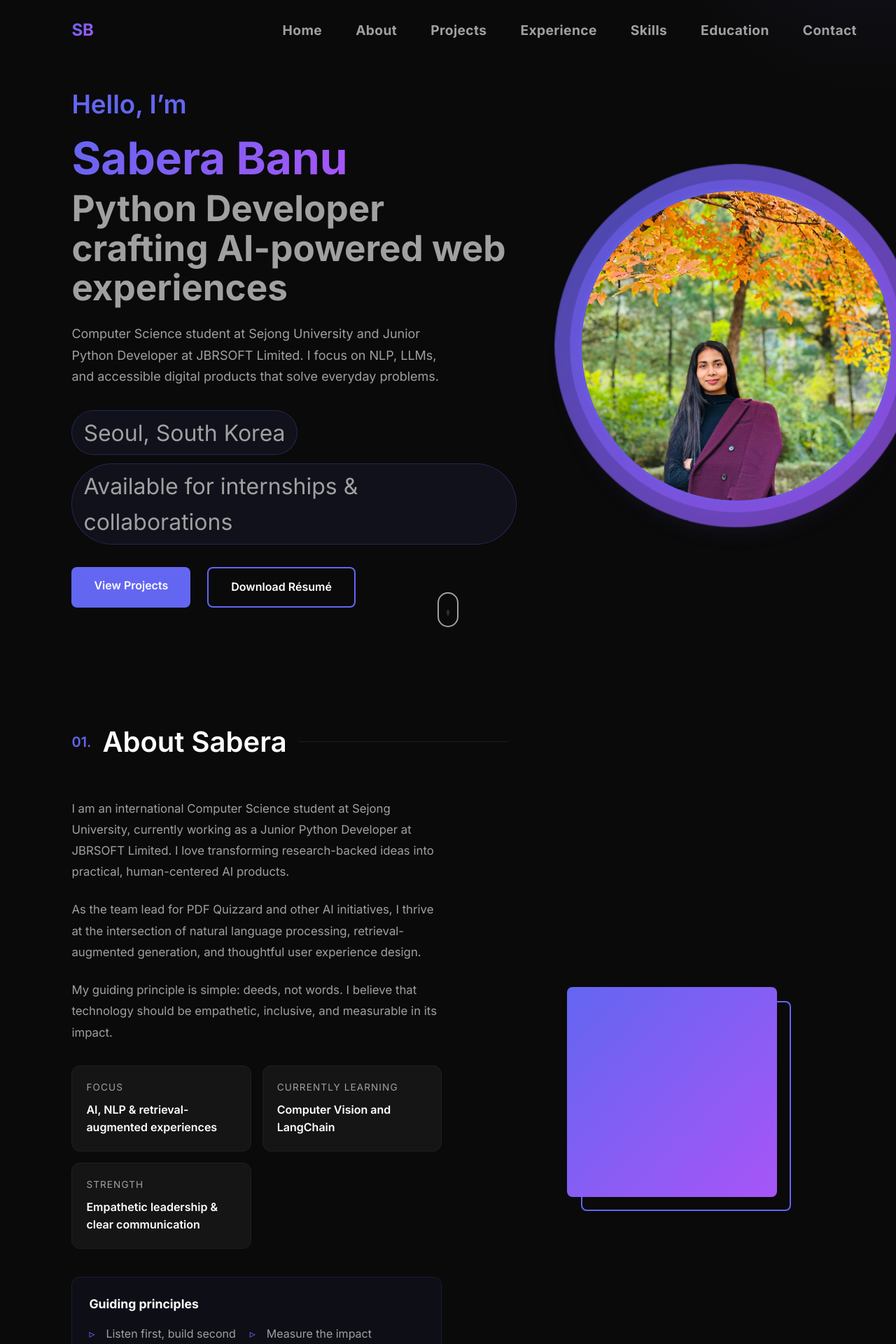
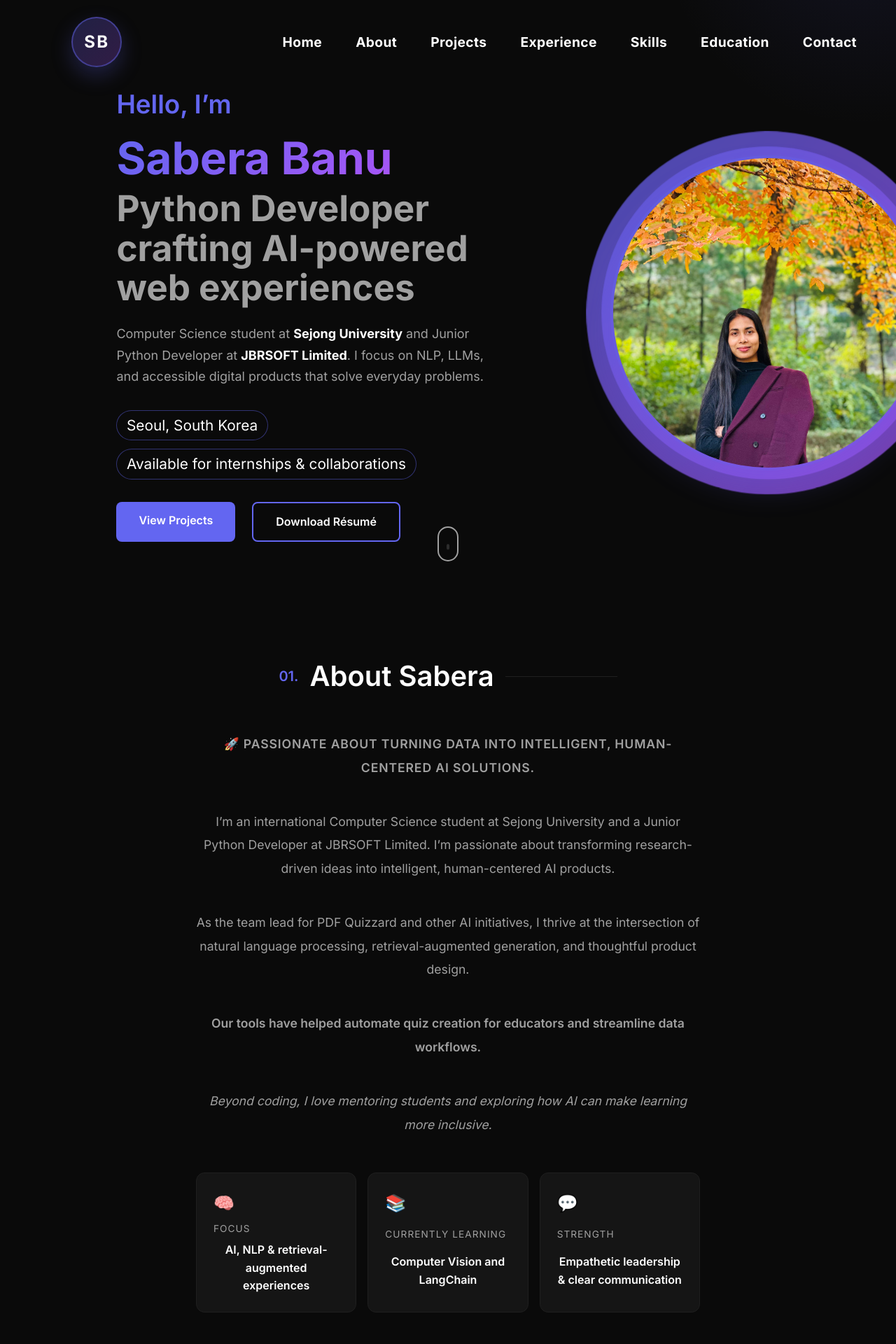
Before and after one commit to saberabanu0001/portfolio-me, a React (Vite) app: page / in a window 1280 px wide. Shown: the top 1920 px of the page at 70% size. Built offline with nearby package versions, Linux system fonts and the light colour scheme.

Commit message:
fiex all middle issues

```diff
--- a/src/components/About.tsx
+++ b/src/components/About.tsx
@@ -36,7 +36,7 @@ const About = () => {
           <div className="section-line"></div>
         </motion.div>
 
-        <div className="about-content">
+        <div className="about-content single-column">
           <motion.div
             className="about-text"
             initial="hidden"
@@ -44,15 +44,29 @@ const About = () => {
             viewport={{ once: true, margin: '-100px' }}
             variants={staggerContainer}
           >
+            <motion.p className="about-micro-intro" variants={fadeInUp}>
+              {aboutContent.microIntro}
+            </motion.p>
             {aboutContent.paragraphs.map((paragraph) => (
               <motion.p key={paragraph.substring(0, 20)} variants={fadeInUp}>
                 {paragraph}
               </motion.p>
             ))}
 
+            <motion.p className="about-impact" variants={fadeInUp}>
+              {aboutContent.impact}
+            </motion.p>
+
+            <motion.p className="about-personal" variants={fadeInUp}>
+              {aboutContent.personalNote}
+            </motion.p>
+
             <motion.div className="about-highlights" variants={fadeInUp}>
               {aboutContent.highlights.map((item) => (
                 <div key={item.label} className="highlight-card">
+                  <span className="highlight-icon" aria-hidden="true">
+                    {item.icon}
+                  </span>
                   <span className="highlight-label">{item.label}</span>
                   <span className="highlight-value">{item.value}</span>
                 </div>
@@ -63,23 +77,13 @@ const About = () => {
               <h3>Guiding principles</h3>
               <ul>
                 {aboutContent.principles.map((principle) => (
-                  <li key={principle}>{principle}</li>
+                  <li key={principle.text}>
+                    <span aria-hidden="true">{principle.icon}</span>
+                    {principle.text}
+                  </li>
                 ))}
               </ul>
             </motion.div>
-          </motion.div>
-
-          <motion.div
-            className="about-image"
-            initial="hidden"
-            whileInView="visible"
-            viewport={{ once: true, margin: '-100px' }}
-            variants={fadeInUp}
-          >
-            <div className="image-frame">
-              <div className="image-content"></div>
-              <div className="image-border"></div>
-            </div>
           </motion.div>
         </div>
       </div>
--- a/src/components/Header.tsx
+++ b/src/components/Header.tsx
@@ -28,7 +28,9 @@ const Header = ({ isScrolled }: HeaderProps) => {
     <header className={`header ${isScrolled ? 'scrolled' : ''}`}>
       <div className="header-container">
         <div className="logo">
-          <a href="#home">SB</a>
+          <a href="#home" className="logo-mark">
+            <span>SB</span>
+          </a>
         </div>
 
         <nav className={`nav ${isMenuOpen ? 'open' : ''}`}>
--- a/src/components/Hero.tsx
+++ b/src/components/Hero.tsx
@@ -27,6 +27,10 @@ const Hero = () => {
     },
   }
 
+  const highlightedDescription = heroContent.description
+    .replace('Sejong University', '<span class="text-highlight">Sejong University</span>')
+    .replace('JBRSOFT Limited', '<span class="text-highlight">JBRSOFT Limited</span>')
+
   return (
     <section id="home" className="hero">
       <motion.div
@@ -41,7 +45,7 @@ const Hero = () => {
             <span className="gradient-text">{heroContent.name}</span>
           </h1>
           <h2 className="hero-title">{heroContent.title}</h2>
-          <p className="hero-description">{heroContent.description}</p>
+          <p className="hero-description" dangerouslySetInnerHTML={{ __html: highlightedDescription }} />
           <ul className="hero-meta">
             <li>{heroContent.location}</li>
             <li>{heroContent.availability}</li>
--- a/src/components/Projects.tsx
+++ b/src/components/Projects.tsx
@@ -1,6 +1,19 @@
 import { motion } from 'framer-motion'
 import { ExternalLink, Github } from './Icons'
-import { projects as projectData } from '../content'
+import { projects } from '../content'
+
+type Project = {
+  title: string
+  description: string
+  tags: string[]
+  liveUrl?: string
+  repoUrl?: string
+  status: string
+  image?: string
+  imageAlt?: string
+}
+
+const projectData: Project[] = projects
 
 const Projects = () => {
   const fadeInUp = {
@@ -65,7 +78,11 @@ const Projects = () => {
                     </a>
                   )}
                 </div>
-                <div className="project-placeholder">{project.title}</div>
+                {project.image ? (
+                  <img src={project.image} alt={project.imageAlt ?? `${project.title} preview`} />
+                ) : (
+                  <div className="project-placeholder">{project.title}</div>
+                )}
               </div>
               <div className="project-content">
                 <h3 className="project-title">{project.title}</h3>
--- a/src/content.ts
+++ b/src/content.ts
@@ -23,17 +23,23 @@ export const heroContent = {
 
 export const aboutContent = {
   heading: 'About Sabera',
+  microIntro: '🚀 Passionate about turning data into intelligent, human-centered AI solutions.',
   paragraphs: [
-    'I am an international Computer Science student at Sejong University, currently working as a Junior Python Developer at JBRSOFT Limited. I love transforming research-backed ideas into practical, human-centered AI products.',
-    'As the team lead for PDF Quizzard and other AI initiatives, I thrive at the intersection of natural language processing, retrieval-augmented generation, and thoughtful user experience design.',
-    'My guiding principle is simple: deeds, not words. I believe that technology should be empathetic, inclusive, and measurable in its impact.',
+    'I’m an international Computer Science student at Sejong University and a Junior Python Developer at JBRSOFT Limited. I’m passionate about transforming research-driven ideas into intelligent, human-centered AI products.',
+    'As the team lead for PDF Quizzard and other AI initiatives, I thrive at the intersection of natural language processing, retrieval-augmented generation, and thoughtful product design.',
   ],
+  impact: 'Our tools have helped automate quiz creation for educators and streamline data workflows.',
+  personalNote: 'Beyond coding, I love mentoring students and exploring how AI can make learning more inclusive.',
   highlights: [
-    { label: 'Focus', value: 'AI, NLP & retrieval-augmented experiences' },
-    { label: 'Currently Learning', value: 'Computer Vision and LangChain' },
-    { label: 'Strength', value: 'Empathetic leadership & clear communication' },
+    { label: 'Focus', value: 'AI, NLP & retrieval-augmented experiences', icon: '🧠' },
+    { label: 'Currently Learning', value: 'Computer Vision and LangChain', icon: '📚' },
+    { label: 'Strength', value: 'Empathetic leadership & clear communication', icon: '💬' },
   ],
-  principles: ['Listen first, build second', 'Measure the impact', 'Keep learning'],
+  principles: [
+    { icon: '🎧', text: 'Listen first. Build second.' },
+    { icon: '📊', text: 'Measure the impact.' },
+    { icon: '🌱', text: 'Keep learning always.' },
+  ],
 }
 
 export const projects = [
@@ -45,6 +51,8 @@ export const projects = [
     liveUrl: undefined,
     repoUrl: 'https://github.com/saberabanu0001/EduPDF-Quiz-Maker',
     status: 'Featured',
+    image: undefined,
+    imageAlt: undefined,
   },
   {
     title: 'CalmMateAI',
@@ -54,6 +62,19 @@ export const projects = [
     liveUrl: undefined,
     repoUrl: 'https://github.com/saberabanu0001/NewCalmateAI',
     status: 'Featured',
+    image: '/images/calmmateai-dashboard.png',
+    imageAlt: 'CalmMateAI dashboard preview',
+  },
+  {
+    title: 'University Jacket Ordering Platform',
+    description:
+      'Responsive PHP platform that streamlines ordering, tracking, and managing university jackets with authentication, catalog browsing, and contact support workflows.',
+    tags: ['PHP', 'MySQL', 'HTML', 'CSS'],
+    liveUrl: undefined,
+    repoUrl: 'https://github.com/saberabanu0001/UniversityJackedOrderingPlatform',
+    status: 'Case Study',
+    image: undefined,
+    imageAlt: undefined,
   },
   {
     title: 'EventBuddy',
@@ -72,6 +93,8 @@ export const projects = [
     liveUrl: undefined,
     repoUrl: 'https://github.com/saberabanu0001/JobConnect',
     status: 'Case Study',
+    image: undefined,
+    imageAlt: undefined,
   },
 ]
 
--- a/src/styles/About.css
+++ b/src/styles/About.css
@@ -4,11 +4,9 @@
 }
 
 .container {
-  max-width: 1200px;
+  max-width: 900px;
   margin: 0 auto;
-  padding: 0;
-  margin-left: clamp(5rem, 8vw, 7rem);
-  margin-right: clamp(2rem, 5vw, 3.5rem);
+  padding: 0 clamp(1.5rem, 4vw, 3rem);
 }
 
 .section-header {
@@ -16,6 +14,8 @@
   align-items: center;
   gap: 1rem;
   margin-bottom: 3rem;
+  justify-content: center;
+  text-align: center;
 }
 
 .section-number {
@@ -31,10 +31,10 @@
 }
 
 .section-line {
-  flex: 1;
+  flex: 0 0 160px;
   height: 1px;
   background: var(--border);
-  max-width: 300px;
+  max-width: none;
 }
 
 .about-content {
@@ -44,11 +44,49 @@
   align-items: center;
 }
 
+.about-content.single-column {
+  grid-template-columns: 1fr;
+  justify-items: center;
+}
+
+.about-content.single-column .about-text {
+  max-width: 720px;
+  text-align: center;
+  margin: 0 auto;
+}
+
+.about-text {
+  display: flex;
+  flex-direction: column;
+  gap: 1.25rem;
+}
+
 .about-text p {
   margin-bottom: 1.5rem;
   color: var(--text-secondary);
-  line-height: 1.8;
-  font-size: 1.05rem;
+  line-height: 1.9;
+  font-size: 1.1rem;
+}
+
+.about-text p:last-of-type {
+  margin-bottom: 0;
+}
+
+.about-micro-intro {
+  color: var(--accent);
+  font-weight: 600;
+  font-size: 1.15rem;
+  text-transform: uppercase;
+  letter-spacing: 0.05em;
+}
+
+.about-impact {
+  color: var(--text-primary);
+  font-weight: 600;
+}
+
+.about-personal {
+  font-style: italic;
 }
 
 .about-highlights {
@@ -62,10 +100,20 @@
   background: var(--card-bg);
   border: 1px solid var(--border);
   border-radius: 12px;
-  padding: 1.25rem;
-  display: flex;
-  flex-direction: column;
-  gap: 0.5rem;
+  padding: 1.5rem;
+  display: grid;
+  gap: 0.4rem;
+  justify-items: start;
+  transition: transform 0.3s ease, border-color 0.3s ease;
+}
+
+.highlight-card:hover {
+  transform: translateY(-4px);
+  border-color: var(--accent);
+}
+
+.highlight-icon {
+  font-size: 1.5rem;
 }
 
 .highlight-label {
@@ -98,15 +146,17 @@
   list-style: none;
   display: flex;
   flex-wrap: wrap;
-  gap: 0.75rem 1.25rem;
+  gap: 1rem 2rem;
   padding-left: 0;
   margin: 0;
 }
 
 .principles li {
   position: relative;
-  padding-left: 1.5rem;
   color: var(--text-secondary);
+  display: inline-flex;
+  align-items: center;
+  gap: 0.5rem;
 }
 
 .principles li::before {
@@ -120,6 +170,7 @@
   display: flex;
   justify-content: center;
   align-items: center;
+  display: none;
 }
 
 .image-frame {
@@ -139,22 +190,21 @@
 
 .image-border {
   position: absolute;
-  top: 20px;
-  left: 20px;
-  width: 100%;
-  height: 100%;
-  border: 2px solid var(--accent);
-  border-radius: 8px;
-  transition: all 0.3s ease;
+  inset: -12px;
+  border-radius: inherit;
+  background: linear-gradient(135deg, rgba(99, 102, 241, 0.5), rgba(168, 85, 247, 0.5));
+  filter: blur(18px);
+  z-index: 1;
 }
 
-.image-frame:hover .image-border {
-  top: 10px;
-  left: 10px;
-}
-
-.image-frame:hover .image-content {
-  opacity: 0.8;
+.image-frame::after {
+  content: '';
+  position: absolute;
+  inset: 0;
+  border-radius: inherit;
+  border: 2px solid rgba(99, 102, 241, 0.6);
+  z-index: 3;
+  pointer-events: none;
 }
 
 @media (max-width: 968px) {
--- a/src/styles/Header.css
+++ b/src/styles/Header.css
@@ -27,19 +27,30 @@
   align-items: center;
 }
 
-.logo a {
+.logo-mark {
+  display: inline-flex;
+  align-items: center;
+  justify-content: center;
+  width: 72px;
+  height: 72px;
+  border-radius: 50%;
+  background: linear-gradient(135deg, rgba(99, 102, 241, 0.25), rgba(168, 85, 247, 0.25));
+  border: 2px solid rgba(99, 102, 241, 0.45);
+  text-decoration: none;
+  transition: transform 0.3s ease, box-shadow 0.3s ease;
+  box-shadow: 0 12px 30px rgba(99, 102, 241, 0.25);
+}
+
+.logo-mark span {
   font-size: 1.5rem;
   font-weight: 700;
-  background: linear-gradient(135deg, var(--accent), #a855f7);
-  -webkit-background-clip: text;
-  -webkit-text-fill-color: transparent;
-  background-clip: text;
-  text-decoration: none;
-  transition: transform 0.3s ease;
+  letter-spacing: 0.1em;
+  color: var(--text-primary);
 }
 
-.logo a:hover {
-  transform: scale(1.1);
+.logo-mark:hover {
+  transform: translateY(-4px);
+  box-shadow: 0 18px 35px rgba(99, 102, 241, 0.35);
 }
 
 .nav {
@@ -49,7 +60,7 @@
 }
 
 .nav-link {
-  color: var(--text-secondary);
+  color: var(--text-primary);
   text-decoration: none;
   font-weight: 700;
   font-size: 1.2rem;
@@ -70,7 +81,7 @@
 }
 
 .nav-link:hover {
-  color: var(--text-primary);
+  color: var(--accent);
 }
 
 .nav-link:hover::after {
--- a/src/styles/Hero.css
+++ b/src/styles/Hero.css
@@ -33,7 +33,7 @@
 
 .hero-content {
   z-index: 1;
-  padding-left: 0;
+  padding-left: clamp(3rem, 6vw, 4rem);
 }
 
 .hero-greeting {
@@ -71,22 +71,27 @@
   margin-bottom: 2rem;
 }
 
+.hero-description .text-highlight {
+  color: var(--text-primary);
+  font-weight: 700;
+}
+
 .hero-meta {
   list-style: none;
   margin-bottom: 2rem;
   display: flex;
   flex-wrap: wrap;
   gap: 0.75rem 1.25rem;
-  color: var(--text-secondary);
-  font-size: 2rem;
+  color: var(--text-primary);
+  font-size: 1.3rem;
   padding-left: 0;
 }
 
 .hero-meta li {
-  background: rgba(99, 102, 241, 0.08);
-  border: 1px solid rgba(99, 102, 241, 0.25);
+  background: rgba(10, 10, 10, 0.6);
+  border: 1px solid rgba(99, 102, 241, 0.45);
   border-radius: 999px;
-  padding: 0.35rem 1rem;
+  padding: 0.25rem 0.85rem;
 }
 
 .hero-cta {
@@ -142,7 +147,7 @@
   display: flex;
   align-items: center;
   justify-content: center;
-  transform: translateX(10%);
+  transform: translateX(20%);
 }
 
 .profile-photo {
@@ -250,6 +255,6 @@
   .image-wrapper {
     width: 300px;
     height: 300px;
-    transform: translateX(0);
+    transform: translateX(5%);
   }
 }
--- a/src/styles/Projects.css
+++ b/src/styles/Projects.css
@@ -27,9 +27,21 @@
 
 .project-image {
   position: relative;
-  height: 250px;
+  height: 260px;
   overflow: hidden;
   background: var(--bg-secondary);
+}
+
+.project-image img {
+  width: 100%;
+  height: 100%;
+  object-fit: cover;
+  display: block;
+  transition: transform 0.4s ease;
+}
+
+.project-card:hover .project-image img {
+  transform: scale(1.05);
 }
 
 .project-placeholder {
```
Also changed, not shown: public/calmate-ai-dashboard.png (added).
